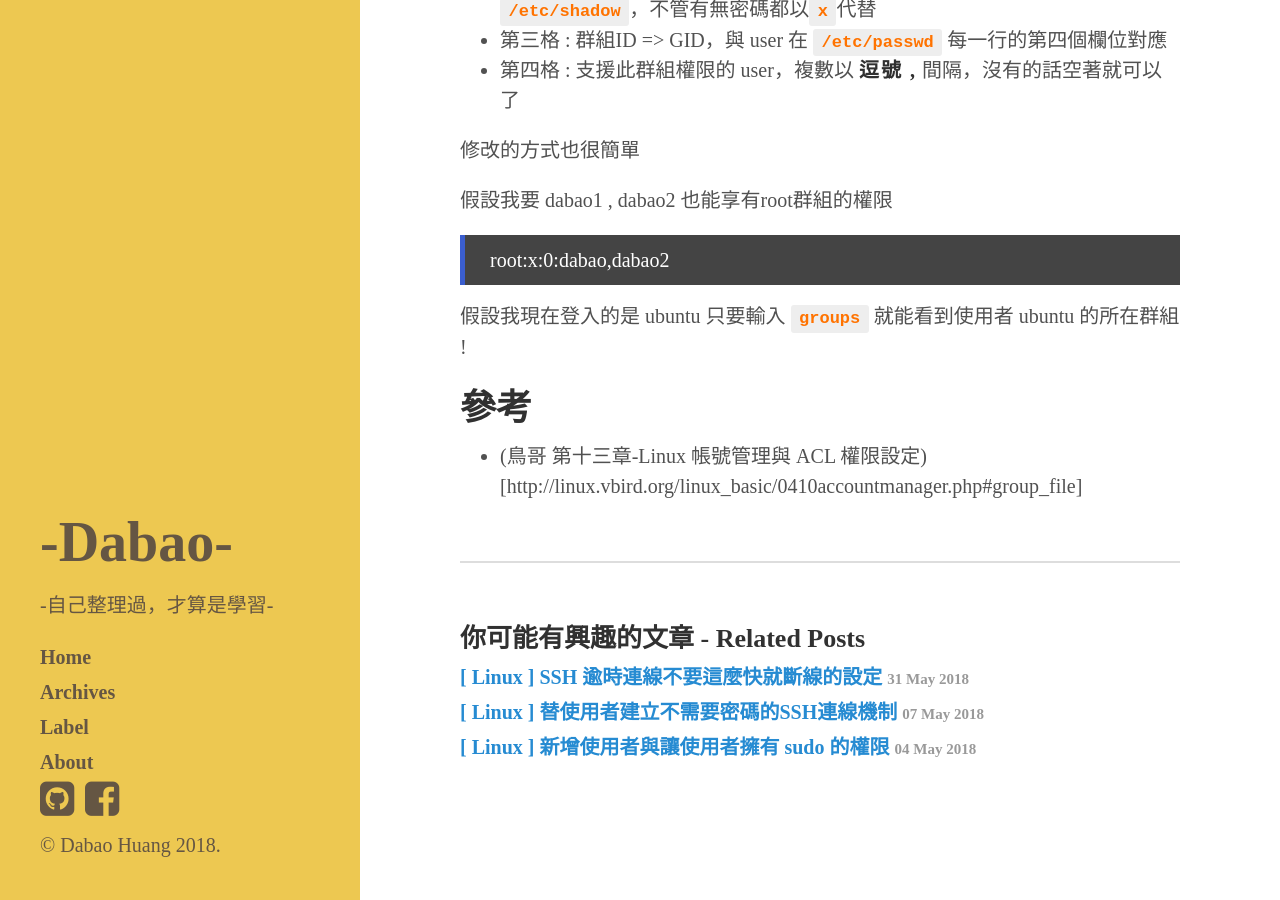
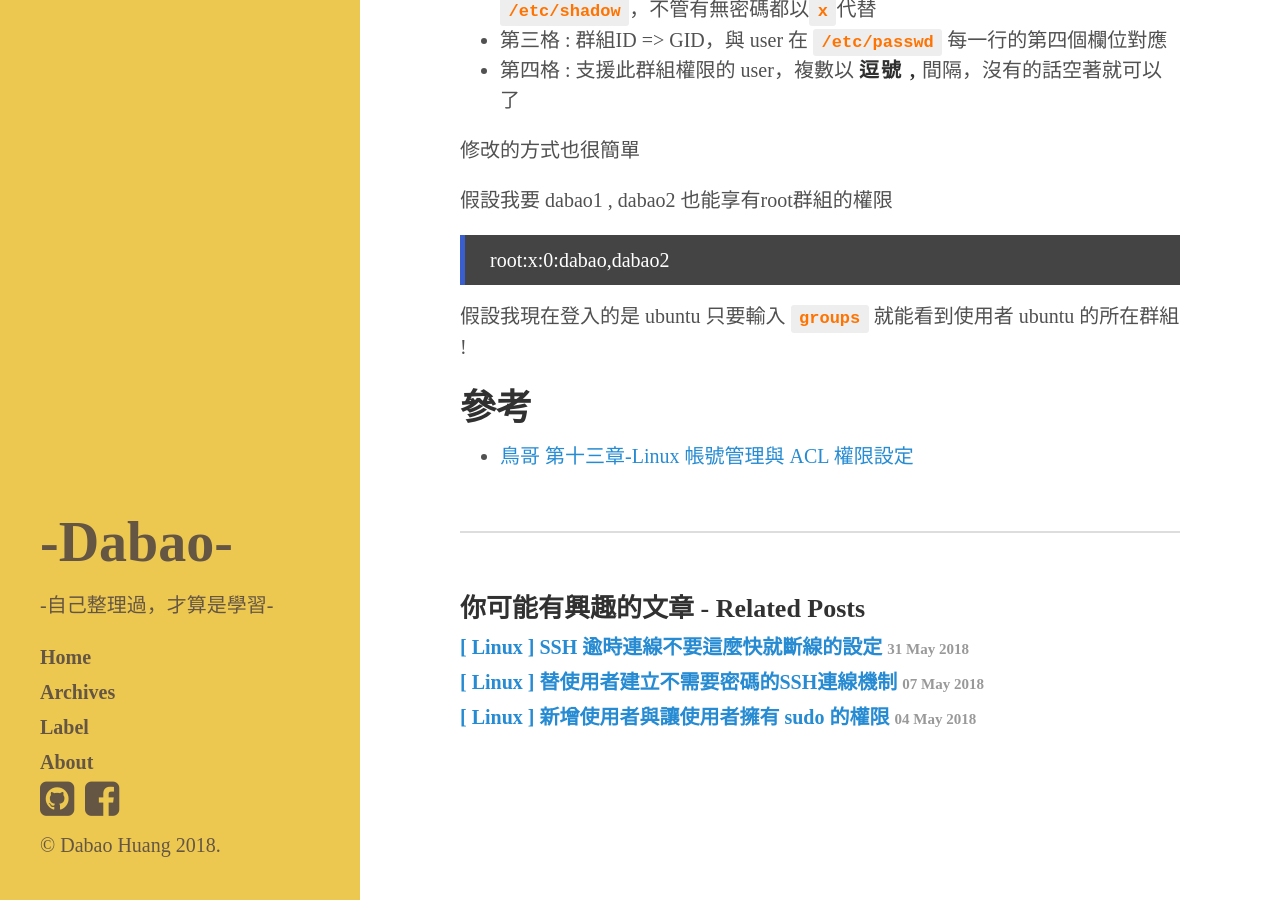
Before and after one commit to DabaoHuang/dabaohuang.github.io, a Jekyll site: the page built from _posts/2018-06-01-linux-ssh-deny-user-connect.md, in a window 1280 px wide and 900 px high, scrolled down 1392 px. Built offline with Jekyll 4.4.1, drawn with Linux system fonts in a browser that asks for light colours; nearby versions of some CDN libraries; comment, search, counter and statistics services are not loaded.

Commit message:
:blush: 2018-06-01-linux-ssh-deny-user-connect.md

```diff
--- a/_posts/2018-06-01-linux-ssh-deny-user-connect.md
+++ b/_posts/2018-06-01-linux-ssh-deny-user-connect.md
@@ -60,4 +60,4 @@
 假設我現在登入的是 ubuntu 只要輸入 `groups` 就能看到使用者 ubuntu 的所在群組 !
 
 # 參考
- - (鳥哥 第十三章-Linux 帳號管理與 ACL 權限設定)[http://linux.vbird.org/linux_basic/0410accountmanager.php#group_file]
+ - [鳥哥 第十三章-Linux 帳號管理與 ACL 權限設定](http://linux.vbird.org/linux_basic/0410accountmanager.php#group_file)
```
